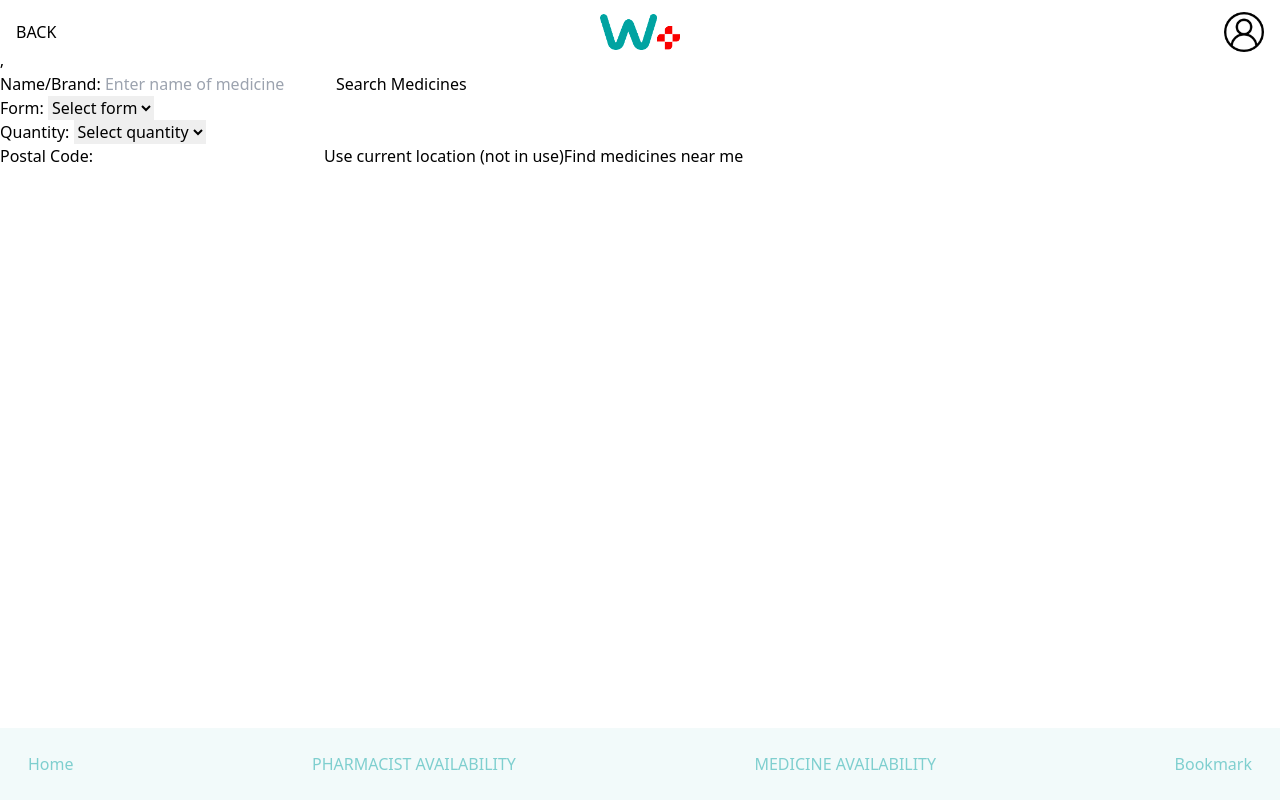
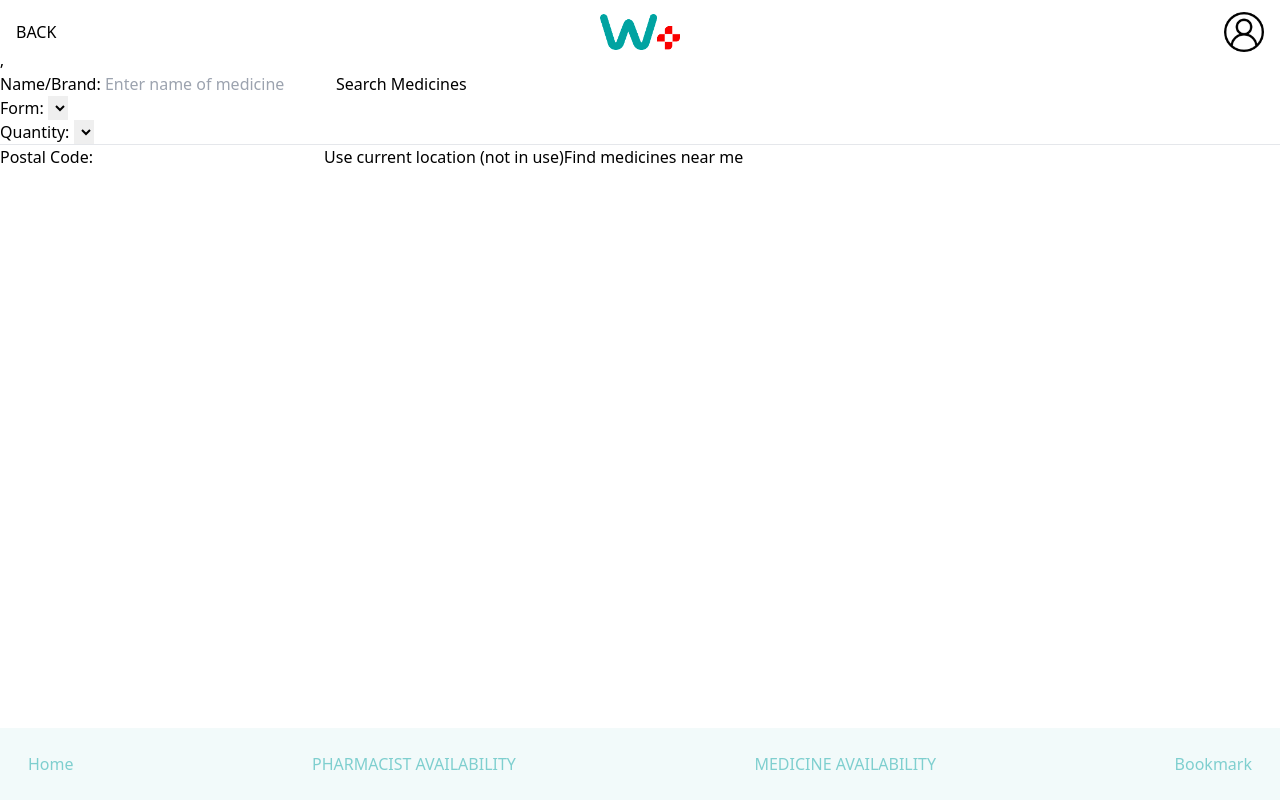
Before and after one commit to rizvan93/pharmacy-availability-checker, a React (Vite) app: page /consumers/medicines in a window 1280 px wide. Built offline with nearby package versions, Linux system fonts and the light colour scheme.

Commit message:
drop down list pre-selects value if only 1 option

```diff
--- a/src/pages/Consumers/MedSearch/MedSearchPage.jsx
+++ b/src/pages/Consumers/MedSearch/MedSearchPage.jsx
@@ -1,8 +1,8 @@
 import { useEffect, useState } from "react";
-import MedCard from "./MedCard";
-import MedNameForm from "./MedNameForm";
-import MedSelectForm from "./MedSelectForm";
-import PostalCodeForm from "./PostalCodeForm";
+import MedCard from "./components/MedCard";
+import MedNameForm from "./components/MedNameForm";
+import MedSelectForm from "./components/MedSelectForm";
+import PostalCodeForm from "./components/PostalCodeForm";
 
 const DISPLAY_LIMIT = 20;
 
@@ -53,6 +53,7 @@ const MedSearchPage = ({ setHome }) => {
       {medicinesFilteredQuantity?.map((m) => (
         <MedCard medicine={m} toTitleCase={toTitleCase} key={m._id} />
       ))}
+      <hr />
       <PostalCodeForm />
     </>
   );
--- a/src/pages/Consumers/MedSearch/MedSelectForm.jsx
+++ b/src/pages/Consumers/MedSearch/components/MedSelectForm.jsx
@@ -15,7 +15,7 @@ const MedSelectForm = ({ medicines, setMedicines, field, toTitleCase }) => {
       <label>
         {toTitleCase(field)}:{" "}
         <select onChange={handleChange}>
-          <option value="">Select {field}</option>
+          {options.length > 1 ? <option value="">Select {field}</option> : null}
           {options?.map((o, index) => (
             <MedSelectOption option={toTitleCase(o)} key={index} />
           ))}
```
Also changed, not shown: src/pages/Consumers/MedSearch/components/MedCard.jsx (renamed from src/pages/Consumers/MedSearch/MedCard.jsx), src/pages/Consumers/MedSearch/components/MedNameForm.jsx (renamed from src/pages/Consumers/MedSearch/MedNameForm.jsx), src/pages/Consumers/MedSearch/components/MedSelectOption.jsx (renamed from src/pages/Consumers/MedSearch/MedSelectOption.jsx), src/pages/Consumers/MedSearch/components/PostalCodeForm.jsx (renamed from src/pages/Consumers/MedSearch/PostalCodeForm.jsx).
